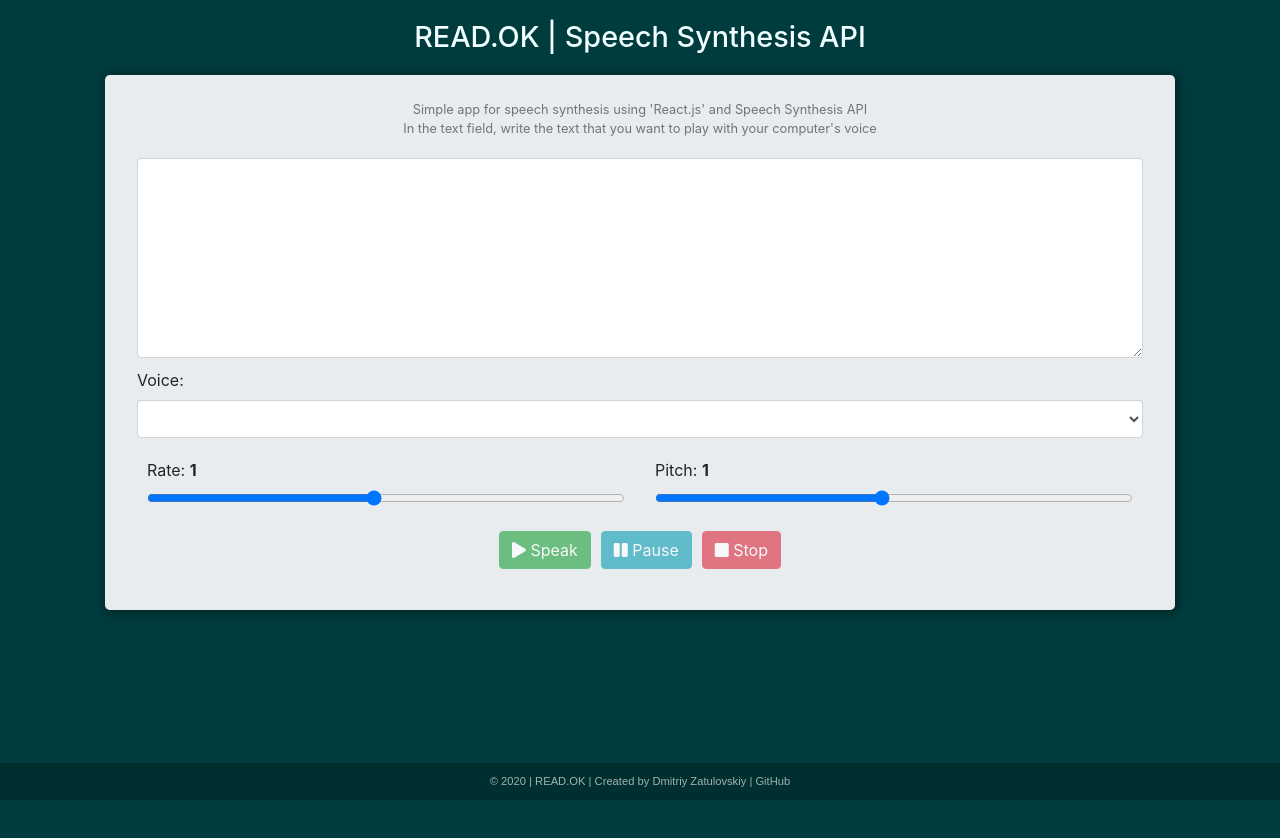
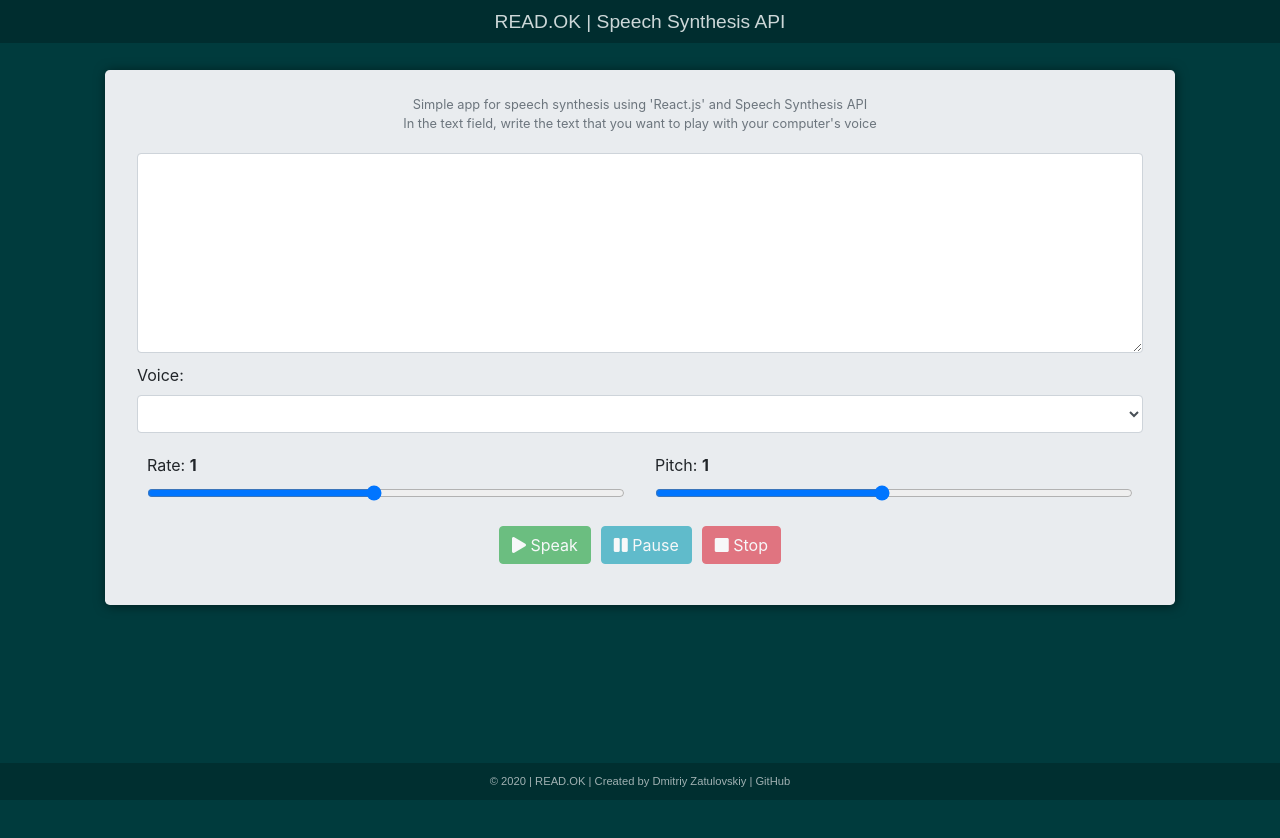
Before and after one commit to GrafSoul/react-speech-synthesis, a React (Create React App) app in the folder client/: page / in a window 1280 px wide. Shown: the top 838 px of the page. Before the commit the page ends 800 px from the top, so only its background shows below. Built offline with nearby package versions, Linux system fonts and the light colour scheme.

Commit message:
feat: Added Header to the project.

```diff
--- a/client/src/App.js
+++ b/client/src/App.js
@@ -1,11 +1,13 @@
 import React from 'react';
 
 import TextReader from './TextReader/TextReader';
-import Footer from './components/Footer';
+import Header from './components/Header/Header';
+import Footer from './components/Footer/Footer';
 
 const App = () => {
     return (
         <>
+            <Header />
             <TextReader />
             <Footer />
         </>
--- a/client/src/TextReader/TextReader.js
+++ b/client/src/TextReader/TextReader.js
@@ -141,9 +141,6 @@
                         onClick={(e) => handler(e)}
                     ></div>
                     <div className={classes.contentWrap}>
-                        <h1 className={classes.title}>
-                            READ.OK | Speech Synthesis API
-                        </h1>
                         <Jumbotron className={classes.jumbotron}>
                             <Form action="" method="get">
                                 <FormText className={classes.info}>
--- a/client/src/TextReader/TextReader.module.css
+++ b/client/src/TextReader/TextReader.module.css
@@ -12,6 +12,7 @@
 }
 
 .content {
+  margin-top: 50px;
   height: 100vh;
   display: flex;
   flex-direction: column;
@@ -36,14 +37,6 @@
   padding-top: 25px;
   padding-bottom: 25px;
   box-shadow: 1px 1px 12px rgba(0, 0, 0, 0.5);
-}
-
-.title {
-  text-align: center;
-  font-size: 1.8em;
-  text-align: center;
-  margin-bottom: 20px;
-  color: azure;
 }
 
 .info {
--- /dev/null
+++ b/client/src/components/Header/Header.js
@@ -0,0 +1,15 @@
+import React from 'react';
+
+import classes from './Header.module.css';
+
+const Header = () => {
+    return (
+        <header className={classes.header}>
+            <div className={classes.headerWrap}>
+                <h1>READ.OK | Speech Synthesis API</h1>
+            </div>
+        </header>
+    );
+};
+
+export default Header;
--- /dev/null
+++ b/client/src/components/Header/Header.module.css
@@ -0,0 +1,22 @@
+.header {
+    background-color: #002b2c;
+    opacity: 0.8;
+    position: fixed;
+    top: 0;
+    left: 0;
+    right: 0;
+    z-index: 100;
+}
+
+.headerWrap {
+    padding: 10px;
+}
+
+.header h1 {
+    margin: 0;
+    padding: 0;
+    font-family: "Oswald", sans-serif;
+    color: #fff;
+    font-size: 1.2em;
+    text-align: center;
+}
```
Also changed, not shown: client/src/components/Footer/Footer.js (renamed from client/src/components/Footer.js), client/src/components/Footer/Footer.module.css (renamed from client/src/components/Footer.module.css).
